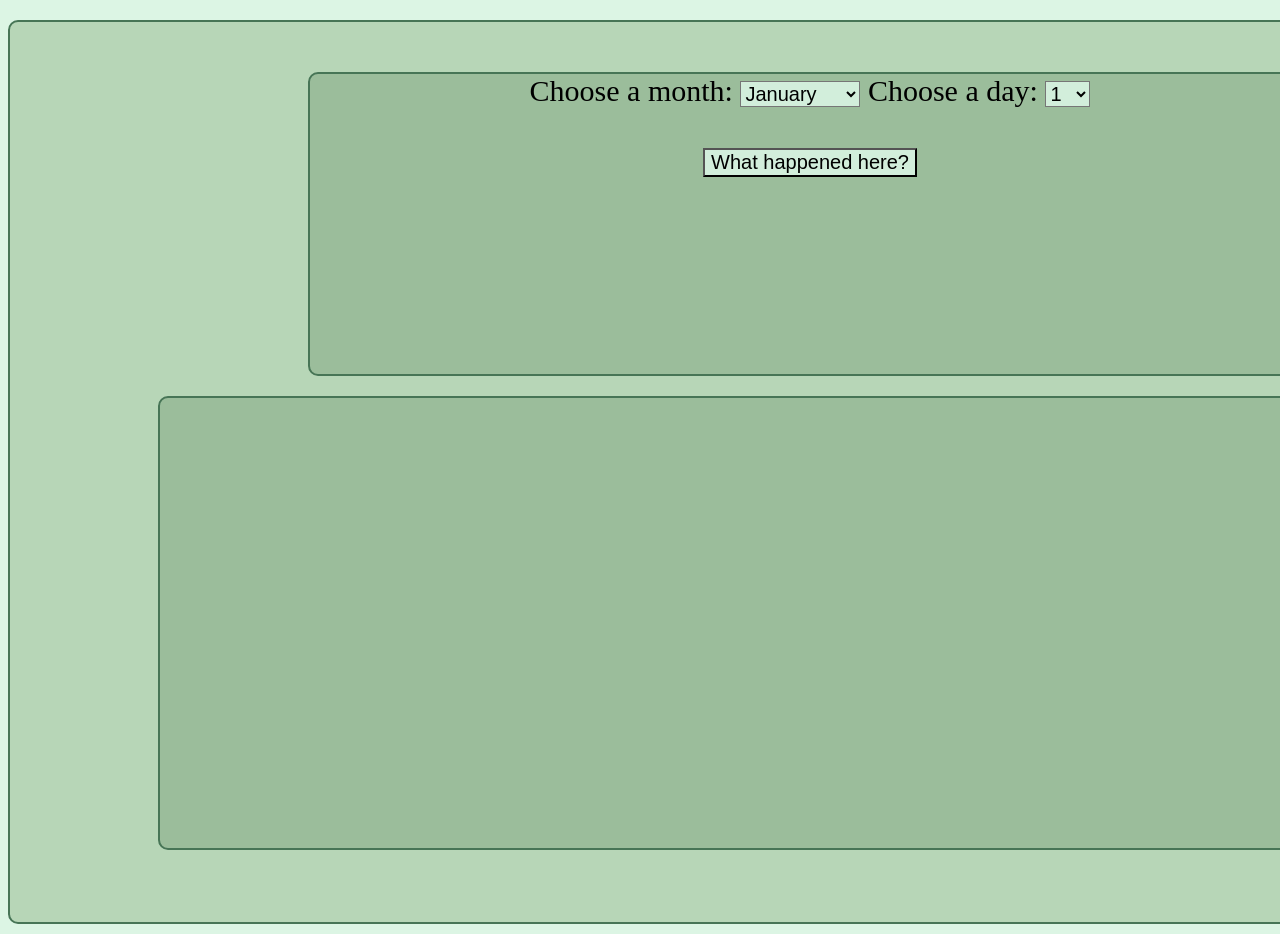
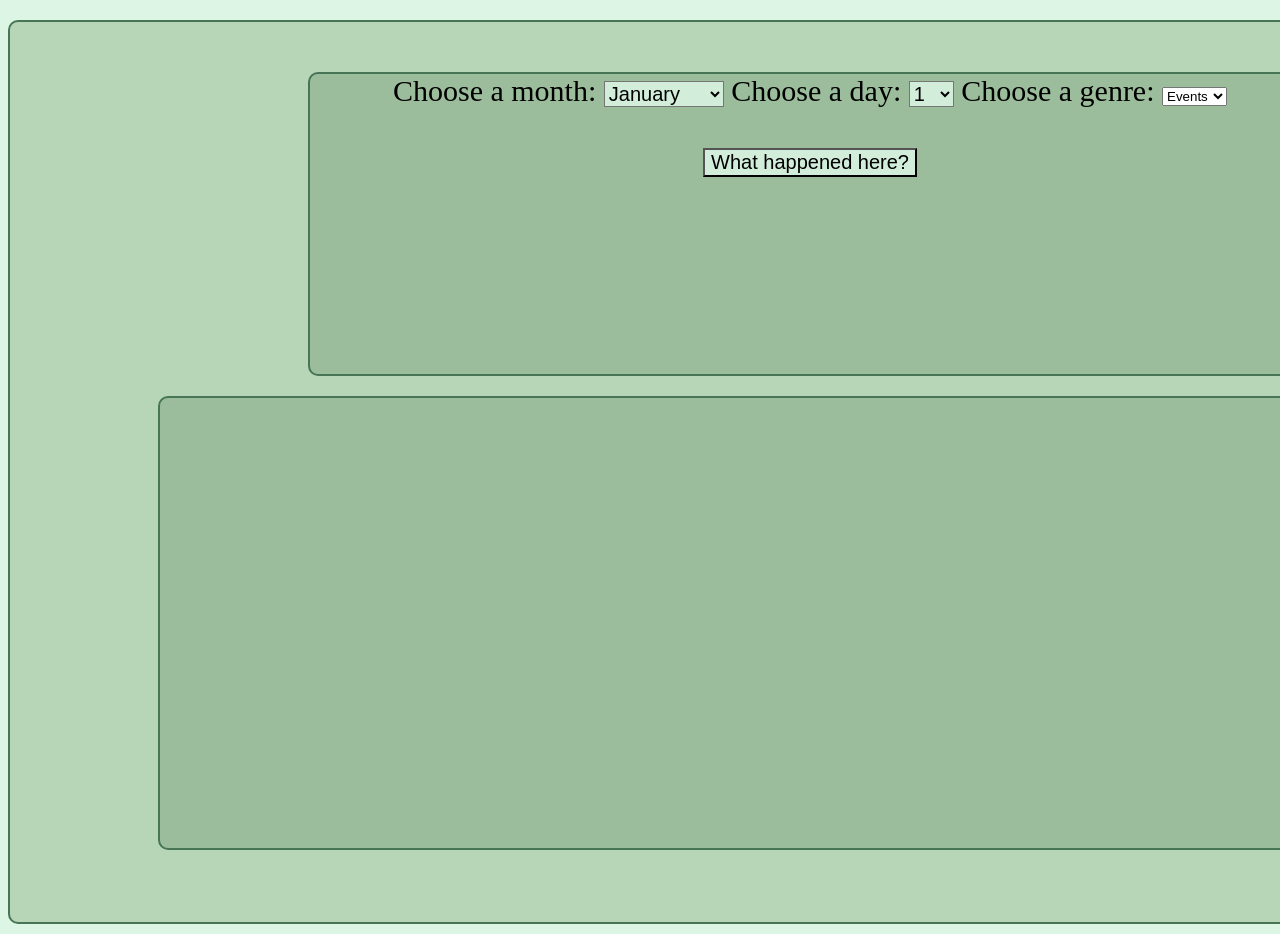
Before and after one commit to rose-bleh/What-happened-here, a plain HTML site: page api.html in a window 1280 px wide. Shown: the top 934 px of the page. Drawn offline with Linux system fonts and the light colour scheme.

Commit message:
added a dropdown for genre and fixed the answerbox/text

```diff
--- a/api.html
+++ b/api.html
@@ -9,7 +9,7 @@
         <div id="container">
             <div id="container2">
                 <label for="month">Choose a month:</label>
-                    <select name="month" id="month">
+                    <select id="month">
                         <option value="1">January</option>
                         <option value="2">February</option>
                         <option value="3">March</option>
@@ -24,7 +24,7 @@
                         <option value="12">December</option>
                     </select>
                 <label for="days">Choose a day:</label>
-                    <select name="days" id="days">
+                    <select id="days">
                         <option value="1">1</option>
                         <option value="2">2</option>
                         <option value="3">3</option>
@@ -57,11 +57,18 @@
                         <option value="30">30</option>
                         <option value="31">31</option>
                     </select>
+                    <label for="genre">Choose a genre:</label>
+                    <select id="genre">
+                        <option value="events">Events</option>
+                        <option value="births">Births</option>
+                        <option value="deaths">Deaths</option>
+                    </select>
                     <br><br>
-                    <button type="submit">What happened here?</button>
+                    <button onclick = "saveInfo()" id="button">What happened here?</button>
+                    <!--<button type="submit">What happened here?</button>-->
             </div>
-            <div>
-                <p id="answerbox"></p>
+            <div id="answerbox">
+                <p id="answertext"></p>
             </div>
         </div>
         <script src="api.js" defer></script>
```
